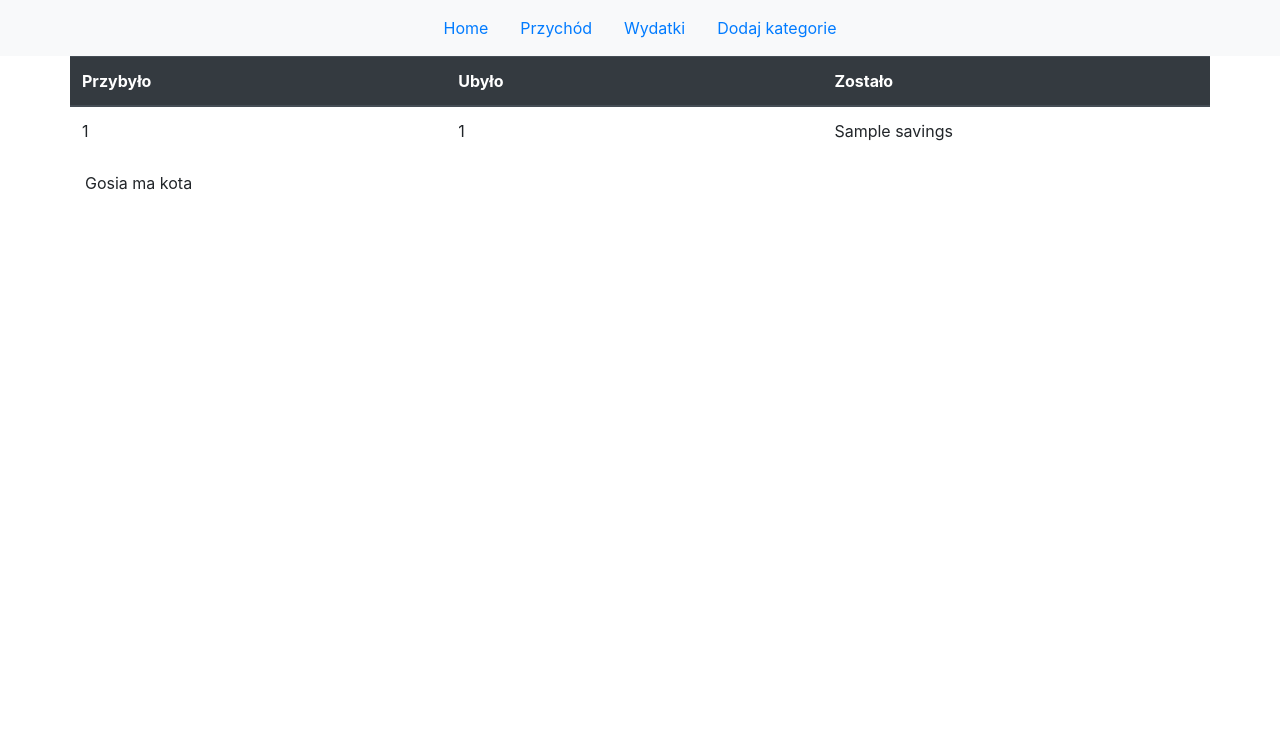
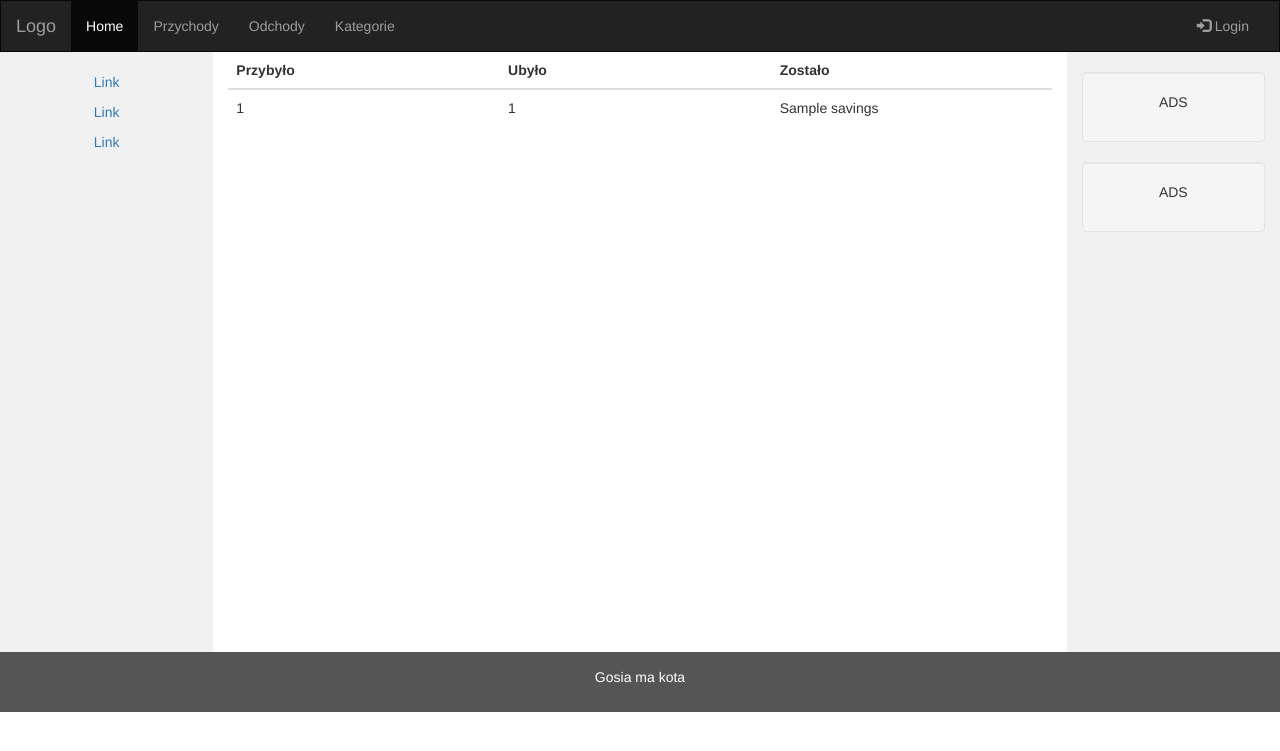
Before and after one commit to gothaur/home_budget, a Django app: template budget/templates/index.html in a window 1280 px wide. Shown: the top 751 px of the page. Run offline with Django 3.2, Linux system fonts and the light colour scheme; the template is opened without the code that fills it: most values are stand-ins (such as "Sample title", 1, 10 or a date in 2020); some libraries are stand-ins or nearby versions.

Commit message:
base view changed

```diff
--- a/budget/templates/base-view.html
+++ b/budget/templates/base-view.html
@@ -1,58 +1,97 @@
-<!doctype html>
+<!DOCTYPE html>
 <html lang="en">
 <head>
-  <meta charset="UTF-8">
-  <meta name="viewport"
-        content="width=device-width, user-scalable=no, initial-scale=1.0, maximum-scale=1.0, minimum-scale=1.0">
-  <meta http-equiv="X-UA-Compatible" content="ie=edge">
-  <link rel="stylesheet" href="https://stackpath.bootstrapcdn.com/bootstrap/4.3.1/css/bootstrap.min.css"
-        integrity="sha384-ggOyR0iXCbMQv3Xipma34MD+dH/1fQ784/j6cY/iJTQUOhcWr7x9JvoRxT2MZw1T" crossorigin="anonymous">
-  <title>{% block title %} {% endblock %}</title>
+  <title>Bootstrap Example</title>
+  <meta charset="utf-8">
+  <meta name="viewport" content="width=device-width, initial-scale=1">
+  <link rel="stylesheet" href="https://maxcdn.bootstrapcdn.com/bootstrap/3.4.1/css/bootstrap.min.css">
+  <script src="https://ajax.googleapis.com/ajax/libs/jquery/3.4.1/jquery.min.js"></script>
+  <script src="https://maxcdn.bootstrapcdn.com/bootstrap/3.4.1/js/bootstrap.min.js"></script>
+  <style>
+    /* Remove the navbar's default margin-bottom and rounded borders */
+    .navbar {
+      margin-bottom: 0;
+      border-radius: 0;
+    }
+
+    /* Set height of the grid so .sidenav can be 100% (adjust as needed) */
+    .row.content {height: 100%}
+
+    /* Set gray background color and 100% height */
+    .sidenav {
+      padding-top: 20px;
+      background-color: #f1f1f1;
+      height: 600px;
+    }
+
+    /* Set black background color, white text and some padding */
+    footer {
+      background-color: #555;
+      color: white;
+      padding: 15px;
+    }
+
+    /* On small screens, set height to 'auto' for sidenav and grid */
+    @media screen and (max-width: 767px) {
+      .sidenav {
+        height: auto;
+        padding: 15px;
+      }
+      .row.content {height:auto;}
+    }
+  </style>
 </head>
 <body>
-  <nav class="navbar navbar-expand-lg navbar-light bg-light">
-    <div class="collapse navbar-collapse justify-content-center" id="navbarSupportedContent">
-      <ul class="nav justify-content-center">
-        <li class="nav-item">
-          <a class="nav-link active" href="{% url "index" %}">Home</a>
-        </li>
-        <li class="nav-item">
-          <a class="nav-link active" href="{% url "income" %}">Przychód</a>
-        </li>
-        <li class="nav-item">
-          <a class="nav-link active" href="{% url "expenses" %}">Wydatki</a>
-        </li>
-        <li class="nav-item">
-          <a class="nav-link active" href="{% url "add-category" %}">Dodaj kategorie</a>
-        </li>
+
+<nav class="navbar navbar-inverse">
+  <div class="container-fluid">
+    <div class="navbar-header">
+      <button type="button" class="navbar-toggle" data-toggle="collapse" data-target="#myNavbar">
+        <span class="icon-bar"></span>
+        <span class="icon-bar"></span>
+        <span class="icon-bar"></span>
+      </button>
+      <a class="navbar-brand" href="#">Logo</a>
+    </div>
+    <div class="collapse navbar-collapse" id="myNavbar">
+      <ul class="nav navbar-nav">
+        <li class="active"><a href="{% url 'index' %}">Home</a></li>
+        <li><a href="{% url 'income' %}">Przychody</a></li>
+        <li><a href="{% url 'expenses' %}">Odchody</a></li>
+        <li><a href="{% url 'add-category' %}">Kategorie</a></li>
       </ul>
-{#      <form class="form-inline my-2 my-lg-0" action="{% url 'rooms' %}">#}
-{#        <input class="form-control mr-sm-2" type="search" name="room_name" placeholder="Wyszukaj" aria-label="Search">#}
-{#        <div class="form-group form-check mr-sm-2 form-control-sm">#}
-{#          <input class="form-check-input form-control-sm" type="checkbox" name="advanced_search">#}
-{#          <label class="form-check-label form-control-sm">Wyszukiwanie zaawansowane</label>#}
-{#        </div>#}
-{#        <button class="btn btn-outline-success my-2 my-sm-0" type="submit">Szukaj</button>#}
-{#      </form>#}
+      <ul class="nav navbar-nav navbar-right">
+        <li><a href="#"><span class="glyphicon glyphicon-log-in"></span> Login</a></li>
+      </ul>
     </div>
-  </nav>
-  <div class="container">
-    <div class="row justify-content-md-center">
+  </div>
+</nav>
+
+<div class="container-fluid text-center">
+  <div class="row content">
+    <div class="col-sm-2 sidenav">
+      <p><a href="#">Link</a></p>
+      <p><a href="#">Link</a></p>
+      <p><a href="#">Link</a></p>
+    </div>
+    <div class="col-sm-8 text-left">
       {% block body %}
       {% endblock %}
     </div>
-    <footer>Gosia ma kota</footer>
+    <div class="col-sm-2 sidenav">
+      <div class="well">
+        <p>ADS</p>
+      </div>
+      <div class="well">
+        <p>ADS</p>
+      </div>
+    </div>
   </div>
-  <!-- Optional JavaScript -->
-  <!-- jQuery first, then Popper.js, then Bootstrap JS -->
-  <script src="https://code.jquery.com/jquery-3.3.1.slim.min.js"
-          integrity="sha384-q8i/X+965DzO0rT7abK41JStQIAqVgRVzpbzo5smXKp4YfRvH+8abtTE1Pi6jizo"
-          crossorigin="anonymous"></script>
-  <script src="https://cdnjs.cloudflare.com/ajax/libs/popper.js/1.14.7/umd/popper.min.js"
-          integrity="sha384-UO2eT0CpHqdSJQ6hJty5KVphtPhzWj9WO1clHTMGa3JDZwrnQq4sF86dIHNDz0W1"
-          crossorigin="anonymous"></script>
-  <script src="https://stackpath.bootstrapcdn.com/bootstrap/4.3.1/js/bootstrap.min.js"
-          integrity="sha384-JjSmVgyd0p3pXB1rRibZUAYoIIy6OrQ6VrjIEaFf/nJGzIxFDsf4x0xIM+B07jRM"
-          crossorigin="anonymous"></script>
+</div>
+
+<footer class="container-fluid text-center">
+  <p>Gosia ma kota</p>
+</footer>
+
 </body>
 </html>
```
